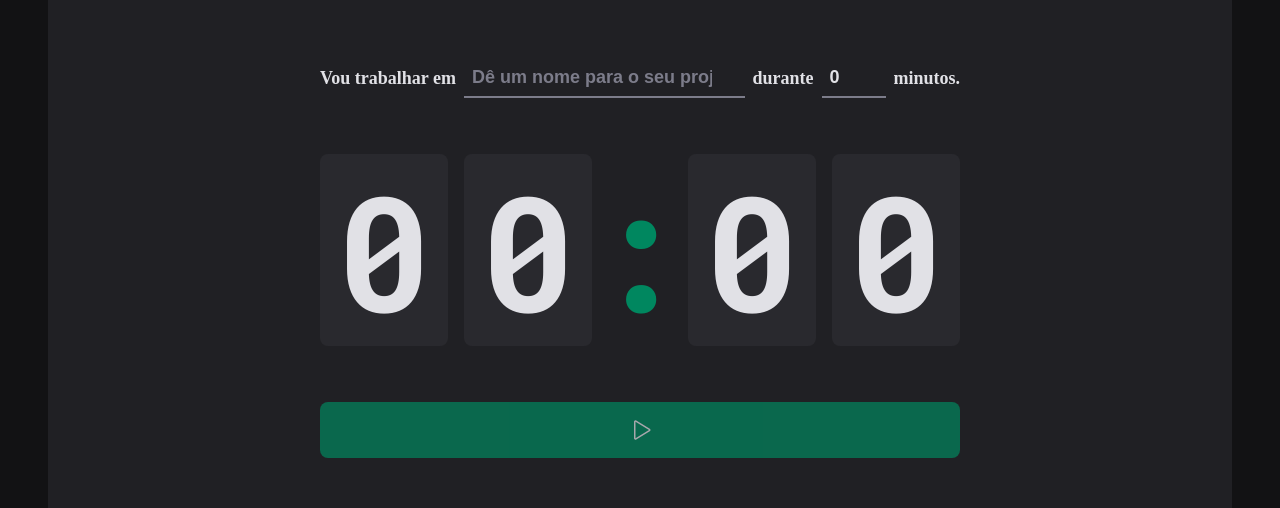
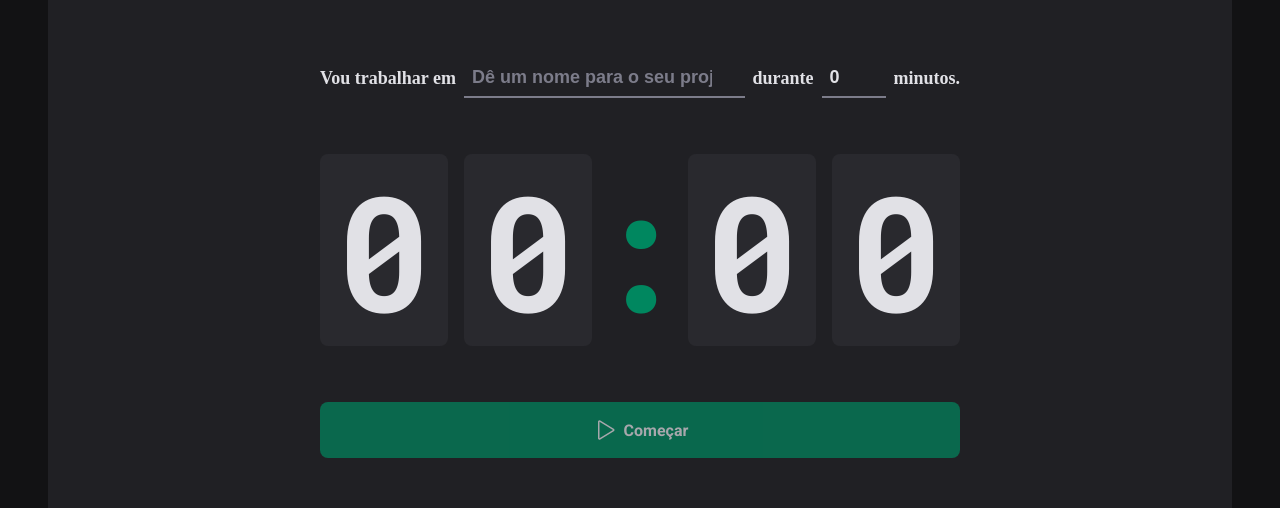
Before and after one commit to felipesiqg/ignite-timer, a React (Vite) app: page / in a window 1280 px wide. Shown: the part 166-674 px from the top of the page. Built offline with nearby package versions, Linux system fonts and the light colour scheme.

Commit message:
Interrupt cycle button

```diff
--- a/src/pages/Home/index.tsx
+++ b/src/pages/Home/index.tsx
@@ -1,4 +1,4 @@
-import { Play } from "phosphor-react";
+import { HandPalm, Play } from "phosphor-react";
 import { useForm } from "react-hook-form";
 import { zodResolver } from "@hookform/resolvers/zod";
 import * as zod from "zod";
@@ -12,6 +12,7 @@
   MinutesAmountInput,
   Separator,
   StartCountdownButton,
+  StopCountdownButton,
   TaskInput,
 } from "./styles";
 
@@ -30,6 +31,7 @@
   task: string;
   minutesAmount: number;
   startDate: Date;
+  interruptedDate?: Date;
 }
 
 export function Home() {
@@ -80,6 +82,19 @@
     reset();
   }
 
+  function handleInterruptCycle() {
+    setCycles(
+      cycles.map((cycle) => {
+        if (cycle.id === activeCycleId) {
+          return { ...cycle, interruptedDate: new Date() };
+        } else {
+          return cycle;
+        }
+      })
+    );
+    setActiveCycleId(null);
+  }
+
   const totalSeconds = activeCycle ? activeCycle.minutesAmount * 60 : 0;
   const currentSeconds = activeCycle ? totalSeconds - amountSecondsPassed : 0;
 
@@ -98,6 +113,8 @@
   const task = watch("task");
   const isSubmitDisabled = !task;
 
+  console.log(cycles);
+
   return (
     <HomeContainer>
       <form onSubmit={handleSubmit(handleCreateNewCycle)} action="">
@@ -107,6 +124,7 @@
             id="task"
             list="task-suggestions"
             placeholder="Dê um nome para o seu projeto"
+            disabled={!!activeCycle}
             {...register("task")}
           />
 
@@ -125,6 +143,7 @@
             step={5}
             min={5}
             max={60}
+            disabled={!!activeCycle}
             {...register("minutesAmount", { valueAsNumber: true })}
           />
 
@@ -139,9 +158,17 @@
           <span>{seconds[1]}</span>
         </CountdownContainer>
 
-        <StartCountdownButton disabled={isSubmitDisabled} type="submit">
-          <Play size={24} />
-        </StartCountdownButton>
+        {activeCycle ? (
+          <StopCountdownButton onClick={handleInterruptCycle} type="button">
+            <HandPalm size={24} />
+            Interromper
+          </StopCountdownButton>
+        ) : (
+          <StartCountdownButton disabled={isSubmitDisabled} type="submit">
+            <Play size={24} />
+            Começar
+          </StartCountdownButton>
+        )}
       </form>
     </HomeContainer>
   );
--- a/src/pages/Home/styles.ts
+++ b/src/pages/Home/styles.ts
@@ -86,7 +86,7 @@
   justify-content: center;
 `;
 
-export const StartCountdownButton = styled.button`
+export const BaseCountdownButton = styled.button`
   width: 100%;
   border: 0;
   padding: 1rem;
@@ -101,8 +101,11 @@
 
   cursor: pointer;
 
+  color: ${(props) => props.theme["gray-100"]};
+`;
+
+export const StartCountdownButton = styled(BaseCountdownButton)`
   background: ${(props) => props.theme["green-500"]};
-  color: ${(props) => props.theme["gray-100"]};
 
   &:not(:disabled):hover {
     background: ${(props) => props.theme["green-700"]};
@@ -113,3 +116,11 @@
     cursor: not-allowed;
   }
 `;
+
+export const StopCountdownButton = styled(BaseCountdownButton)`
+  background: ${(props) => props.theme["red-500"]};
+
+  &:not(:disabled):hover {
+    background: ${(props) => props.theme["red-700"]};
+  }
+`;
```
